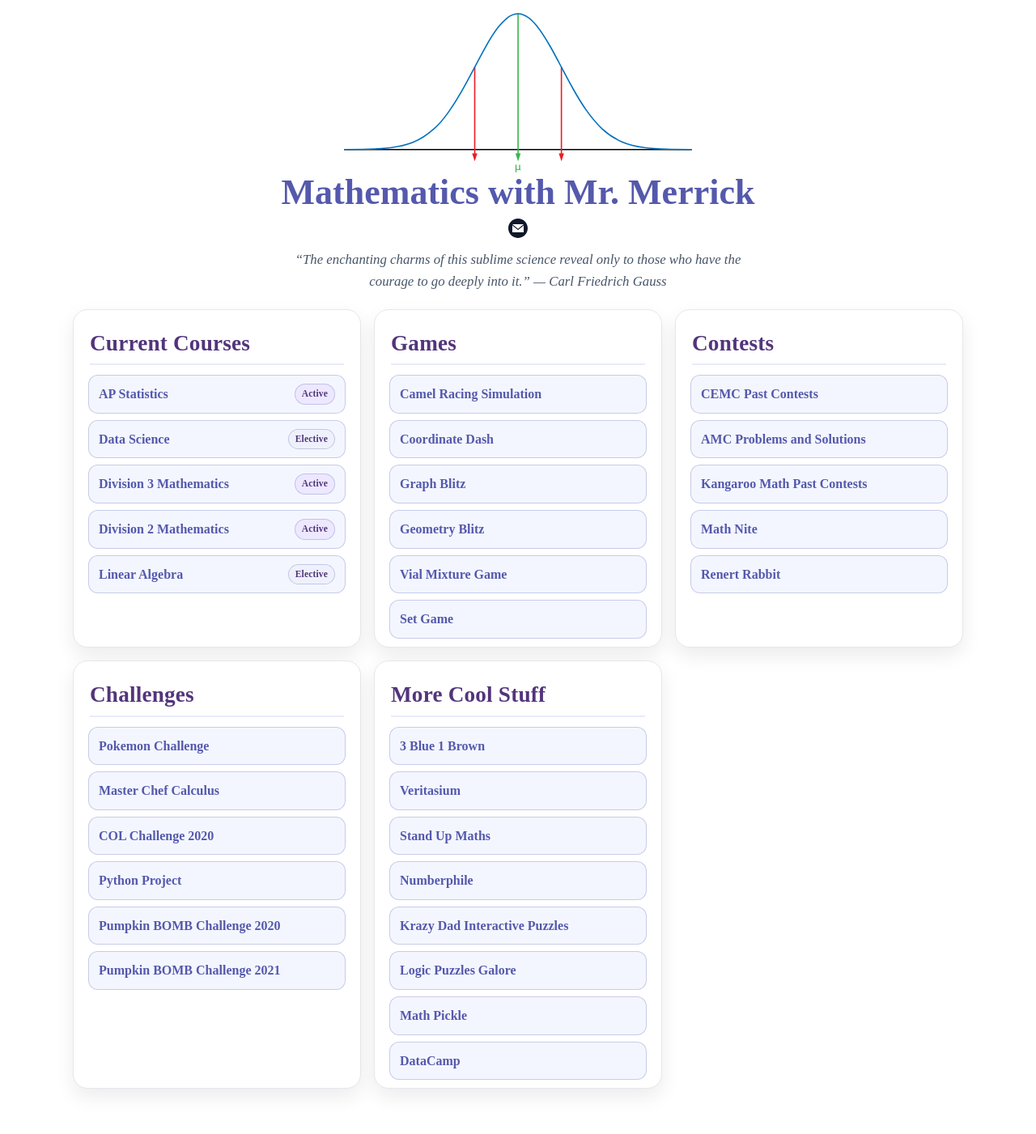
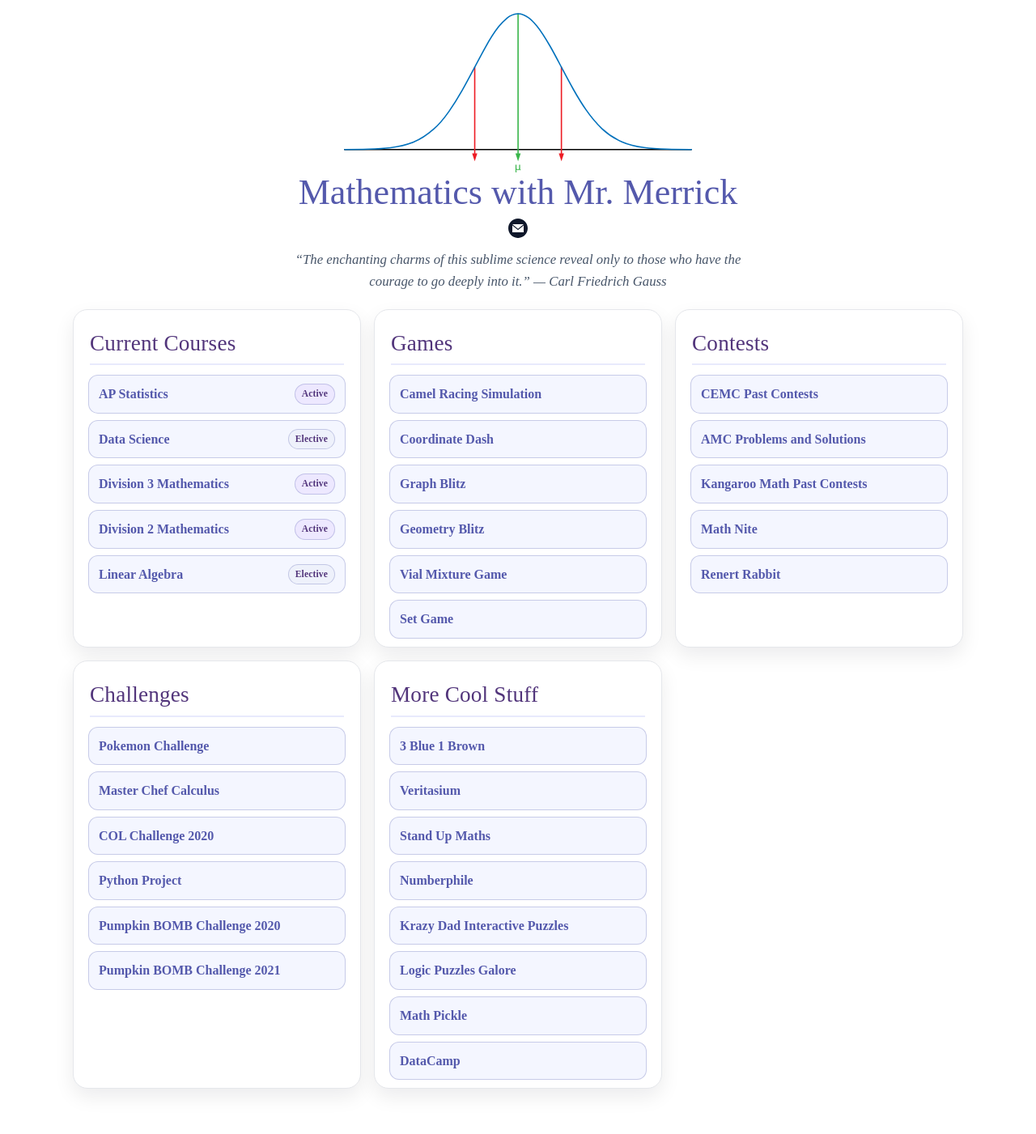
Before and after one commit to MerrickMath/MerrickMath.github.io, a Jekyll site: the page newpage.html, which Jekyll copies as it is, in a window 1280 px wide. Shown: the whole page at 81% size. Built offline with Jekyll 4.4.1, drawn with Linux system fonts in a browser that asks for light colours; some web fonts are replaced.

Commit message:
Update newpage.html

```diff
--- a/newpage.html
+++ b/newpage.html
@@ -31,7 +31,7 @@
   .grid{display:grid;grid-template-columns:repeat(12,1fr);gap:16px;}
   section{grid-column:span 12;background:var(--surface);border:1px solid #e5e7eb;border-radius:var(--radius);box-shadow:var(--shadow);padding:18px 18px 10px;}
   @media (min-width:860px){section{grid-column:span 4;}}
-  section h2{margin:2px 2px 12px;font-size:clamp(1.3rem,2.4vw,1.7rem);font-weight:600;letter-spacing:.2px;color:var(--purple);border-bottom:2px solid #e8eafc;padding-bottom:.2rem;font-family:'Cormorant', serif;}
+  section h2{margin:2px 2px 12px;font-size:clamp(1.3rem,2.4vw,1.7rem);font-weight:400;letter-spacing:.2px;color:var(--purple);border-bottom:2px solid #e8eafc;padding-bottom:.2rem;font-family:'Cormorant', serif;}
   ul.linklist{list-style:none;padding:0;margin:0;display:grid;gap:8px;}
   .linkitem a{display:flex;align-items:center;justify-content:space-between;gap:10px;text-decoration:none;color:var(--indigo);background:var(--surface-alt);padding:10px 12px;border-radius:12px;border:1px solid var(--ring);transition:transform .12s ease, box-shadow .12s ease, border-color .12s ease, background .12s ease;outline-offset:3px;font-weight:600;}
   .linkitem a:hover,.linkitem a:focus{transform:translateY(-1px);box-shadow:0 10px 18px rgba(2,6,23,.10);border-color:var(--indigo);background:#e9ecff;}
@@ -40,7 +40,7 @@
   footer{margin-top:28px;text-align:center;color:var(--muted);font-size:.9rem;font-family:'Cormorant', serif;}
   .title-wrap{text-align:center;margin:8px 0 8px;}
   .title-logo{display:block;width:450px;height:auto;margin:0 auto -10px;}
-  .page-title{margin:0;font-weight:600;text-align:center;font-size:clamp(28px, 4vw, 44px);color:var(--indigo);line-height:1.2;font-family:'Cormorant', serif;}
+  .page-title{margin:0;font-weight:400;text-align:center;font-size:clamp(28px, 4vw, 44px);color:var(--indigo);line-height:1.2;font-family:'Cormorant', serif;}
   .email-link{display:inline-block;margin-top:.15em;color:inherit;text-decoration:none;}
   .email-link:focus{outline:2px solid var(--ring);outline-offset:3px;border-radius:8px;}
   .my-svg-icon{fill:currentColor;vertical-align:middle;width:24px;height:24px;}
```
